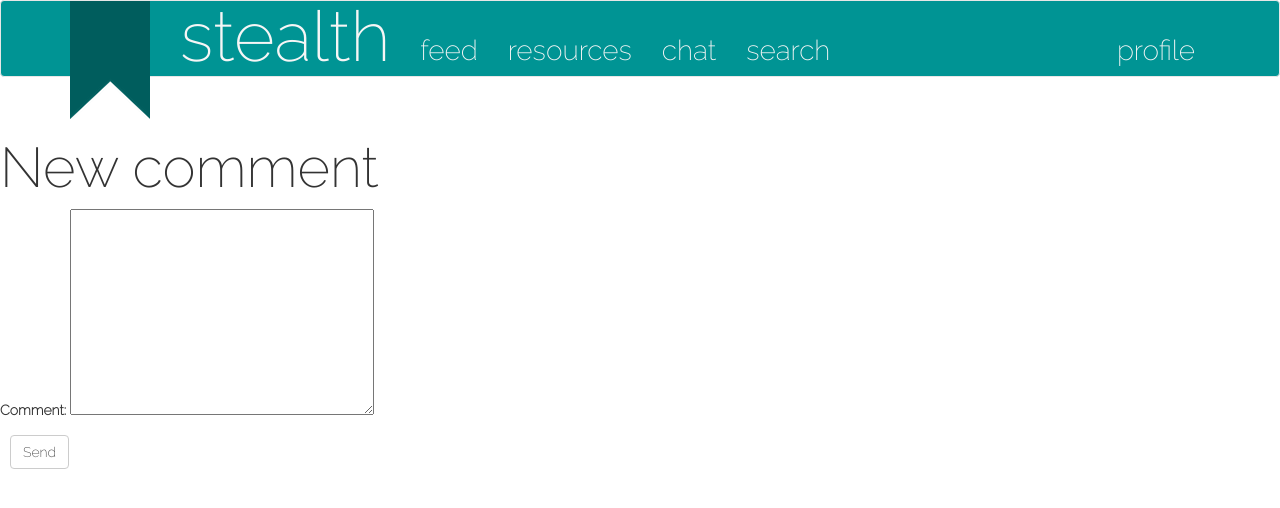
After one commit to svaswani/STEALTH, a Django app: page /1/comment/ in a window 1280 px wide. The commit adds this page. Shown: the top 508 px of the page. Run offline with Django 3.2, Linux system fonts and the light colour scheme; tables that the repository leaves empty hold one stand-in row (values such as "Sample post"); some libraries are stand-ins or nearby versions.

Commit message:
comments

```diff
--- a/django/tools/admin.py
+++ b/django/tools/admin.py
@@ -1,4 +1,5 @@
 from django.contrib import admin
-from tools.models import Post
+from tools.models import Post, Comment
 
 admin.site.register(Post)
+admin.site.register(Comment)
--- a/django/tools/forms.py
+++ b/django/tools/forms.py
@@ -12,9 +12,9 @@ class PostForm(forms.ModelForm):
         fields = ['title', 'description']
 
 class CommentForm(forms.ModelForm):
+
     class Meta:
         model = Comment
-        comment = forms.CharField()
         fields = ['comment']
 
 class accountCreation(UserCreationForm):
--- a/django/tools/models.py
+++ b/django/tools/models.py
@@ -12,11 +12,12 @@ class Post(models.Model):
         return str(self.name)
 
 class Comment(models.Model):
-    comment = models.CharField(max_length=50)
-    post = models.ForeignKey(Post, on_delete=models.CASCADE)
+    comment = models.TextField()
+    post = models.ForeignKey(Post, related_name='comment')
+
 
     def __str__(self):
-        return str(self.name)
+        return str(self.comment)
 
 
 class BaseUser( User ):
--- /dev/null
+++ b/django/tools/templates/tools/comment.html
@@ -0,0 +1,8 @@
+{% extends 'tools/base.html' %}
+{% block content %}
+    <h1>New comment</h1>
+    <form method="POST" class="post-form">{% csrf_token %}
+        {{ form.as_p }}
+        <button type="submit" class="save btn btn-default">Send</button>
+    </form>
+{% endblock %}
--- a/django/tools/urls.py
+++ b/django/tools/urls.py
@@ -11,7 +11,7 @@ urlpatterns = [
     url(r'^resources/$', views.resources, name='resources'),
     url(r'^splash/$', views.splash, name='splash'),
     url(r'^(?P<tool_id>[0-9]+)/$', views.detail, name='detail'),
-    url(r'^comment/(?P<tool_id>[0-9]+)/$', views.comment, name='comment'),
+    url(r'^(?P<pk>\d+)/comment/$', views.add_comment, name='add_comment'),
     url(r'^create/$', views.CreateTool.as_view(success_url="/"), name='create'),
     url(r'^edit/(?P<pk>[0-9]+)/$', views.EditTool.as_view(success_url="/"), name='edit')
 ]
--- a/django/tools/views.py
+++ b/django/tools/views.py
@@ -1,4 +1,4 @@
-from django.shortcuts import render, get_object_or_404
+from django.shortcuts import render, get_object_or_404, redirect
 from django.utils.datetime_safe import datetime
 from django.views.generic.edit import CreateView, UpdateView
 from .models import Post
@@ -24,6 +24,20 @@ from .forms import *
 def index(request):
     return render(request, 'tools/index.html')
 
+def add_comment(request, pk):
+    post = get_object_or_404(Post, pk=pk)
+    if request.method == "POST":
+        form = CommentForm(request.POST)
+        if form.is_valid():
+            comment = form.save(commit=False)
+            comment.post = post
+            comment.save()
+            return HttpResponseRedirect( '/' + pk )
+    else:
+        form = CommentForm()
+    return render(request, 'tools/comment.html', {'form': form})
+
+
 def chat(request):
     return render(request, 'tools/chat.html')
 
@@ -34,13 +48,16 @@ def splash(request):
     return render(request, 'tools/splash.html')
 
 def detail(request, tool_id):
+    comments = Comment.objects.all()
     post = get_object_or_404(Post, pk=tool_id)
-    return render(request, 'tools/detail.html', {'tool': post})
+    return render(request, 'tools/detail.html', {'tool': post, 'comments': comments})
 
-def comment(request, post_id):
-    post = get_object_or_404(Post, pk=post_id)
-    return render(request, 'tools/detail.html', {'tool': post})
+class CreateComment(CreateView):
 
+    model = Comment
+    template_name = 'tools/comment.html'
+
+    form_class = CommentForm
 
 
 def feed(request):
@@ -60,6 +77,7 @@ class EditTool(UpdateView):
     template_name = 'tools/post_form.html'
 
     form_class = PostForm
+
 
 def login(request, template_name='tools/login.html',
               redirect_field_name=REDIRECT_FIELD_NAME,
```
Also changed, not shown: django/tools/templates/tools/detail.html (+10 -4 lines), django/tools/migrations/0009_auto_20170226_0353.py (added), django/tools/migrations/0010_comment_post.py (added).
